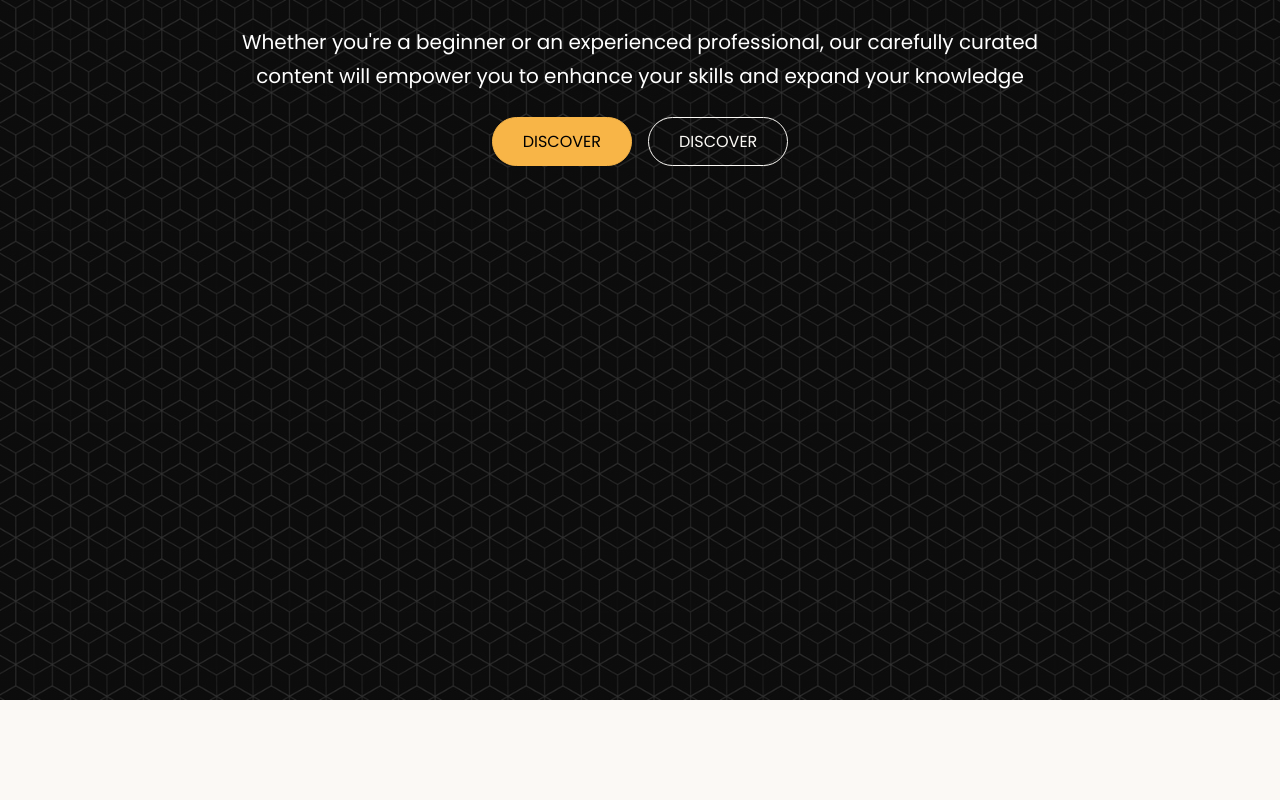
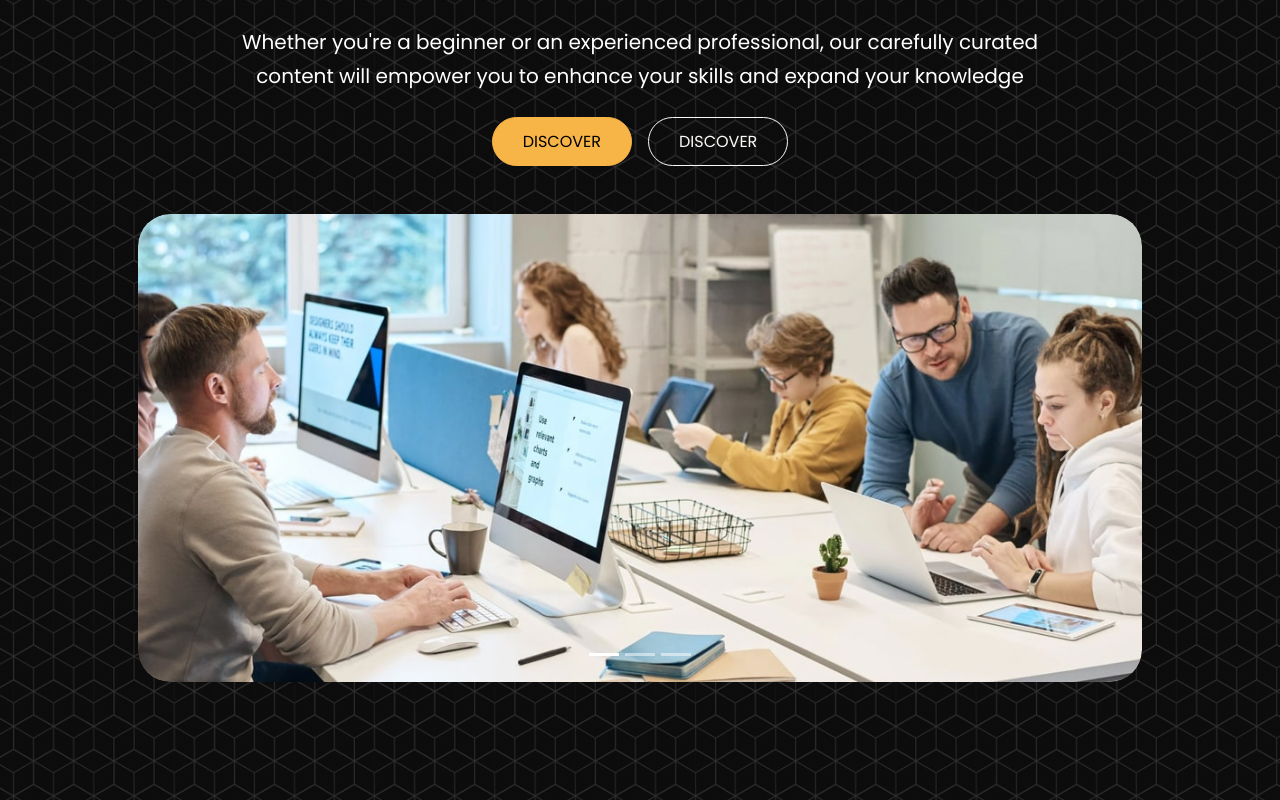
Before and after one commit to imran-farooq7/corso, a Next.js app: page / in a window 1280 px wide. Shown: the part 300-1100 px from the top of the page. Before the commit the page ends 1000 px from the top, so only its background shows below. Built offline with nearby package versions, Linux system fonts and the light colour scheme.

Commit message:
Carousel completed

```diff
--- /dev/null
+++ b/app/components/Carousel.tsx
@@ -0,0 +1,81 @@
+import Image from "next/image";
+
+const Carousel = () => {
+	return (
+		<div id="slider" className="carousel slide" data-bs-ride="carousel">
+			<div className="carousel-indicators">
+				<button
+					className="active"
+					type="button"
+					data-bs-slide-to="0"
+					data-bs-target="#slider"
+					aria-current="true"
+					aria-label="Slide 1"
+				></button>
+				<button
+					type="button"
+					data-bs-slide-to="1"
+					data-bs-target="#slider"
+					aria-label="Slide 2"
+				></button>
+				<button
+					type="button"
+					data-bs-slide-to="2"
+					data-bs-target="#slider"
+					aria-label="Slide 3"
+				></button>
+			</div>
+			<div className="carousel-inner rounded-5">
+				<div className="carousel-item active">
+					<Image
+						src="/header-slide-1.jpg"
+						alt=""
+						width={0}
+						height={0}
+						sizes="100vw"
+						className="d-block w-100 h-100 rounded-5"
+					/>
+				</div>
+				<div className="carousel-item">
+					<Image
+						src="/header-slide-2.jpg"
+						alt=""
+						width={0}
+						height={0}
+						sizes="100vw"
+						className="d-block w-100 h-100 rounded-5"
+					/>
+				</div>
+				<div className="carousel-item">
+					<Image
+						src="/header-slide-1.jpg"
+						alt=""
+						width={0}
+						height={0}
+						sizes="100vw"
+						className="d-block w-100 h-100 rounded-5"
+					/>
+				</div>
+			</div>
+			<button
+				className="carousel-control-prev"
+				type="button"
+				data-bs-slide="prev"
+				data-bs-target="#slider"
+			>
+				<span className="carousel-control-prev-icon"></span>
+				<span className="visually-hidden">Previous</span>
+			</button>
+			<button
+				className="carousel-control-next"
+				type="button"
+				data-bs-slide="next"
+				data-bs-target="#slider"
+			>
+				<span className="carousel-control-next-icon"></span>
+				<span className="visually-hidden">Next</span>
+			</button>
+		</div>
+	);
+};
+export default Carousel;
--- a/app/components/Header.tsx
+++ b/app/components/Header.tsx
@@ -1,4 +1,5 @@
 import Link from "next/link";
+import Carousel from "./Carousel";
 
 const Header = () => {
 	return (
@@ -30,6 +31,11 @@ const Header = () => {
 						</div>
 					</div>
 				</div>
+				<div className="row">
+					<div className="col-12">
+						<Carousel />
+					</div>
+				</div>
 			</div>
 		</div>
 	);
--- a/app/globals.scss
+++ b/app/globals.scss
@@ -1,5 +1,5 @@
 .header {
-	min-height: 1000px;
+	min-height: 1100px;
 	background: linear-gradient(
 			to bottom right,
 			rgba(0, 0, 0, 0.8),
@@ -50,6 +50,10 @@ $btn-padding-x-sm: $button-padding-x;
 $navbar-toggler-border-radius: 5px;
 
 $headings-font-weight: bold;
+.header .slide {
+	width: 90%;
+	margin: 0 auto;
+}
 @media (max-width: 768px) {
 	.navbar {
 		background: var(--bs-dark);
```
